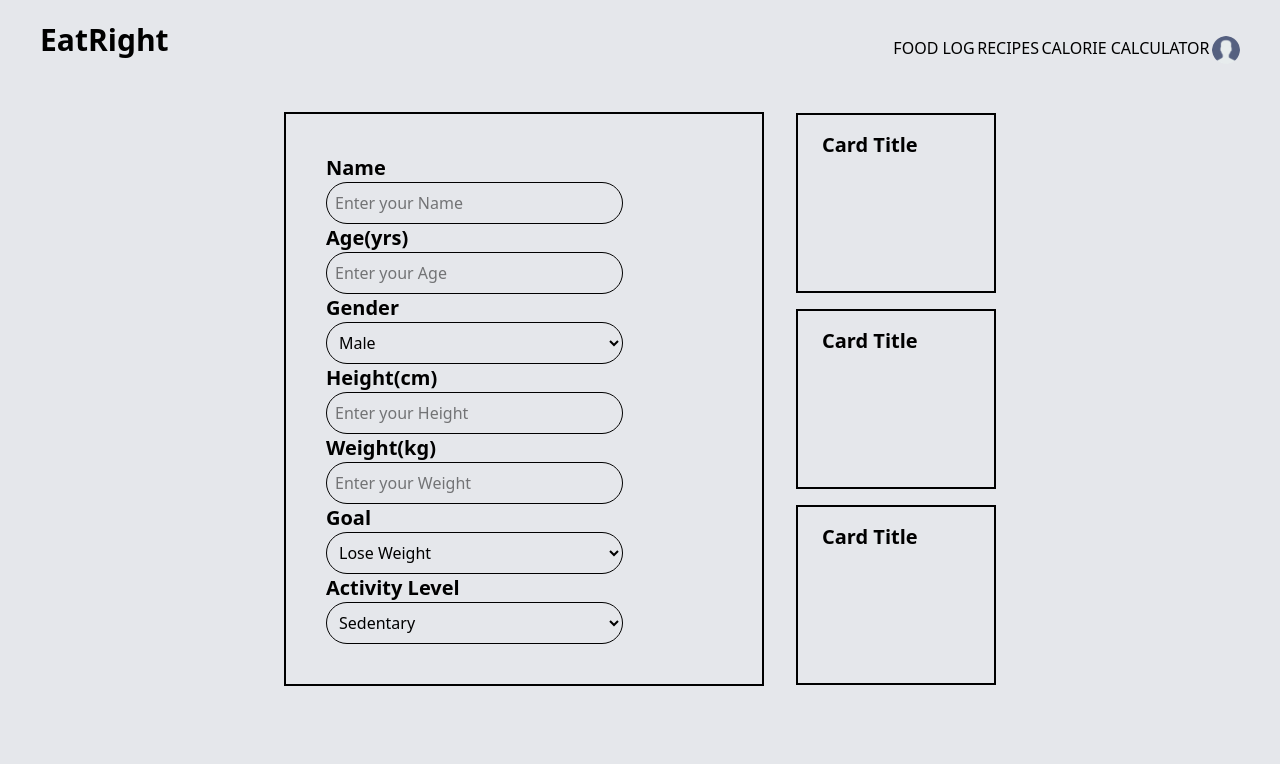
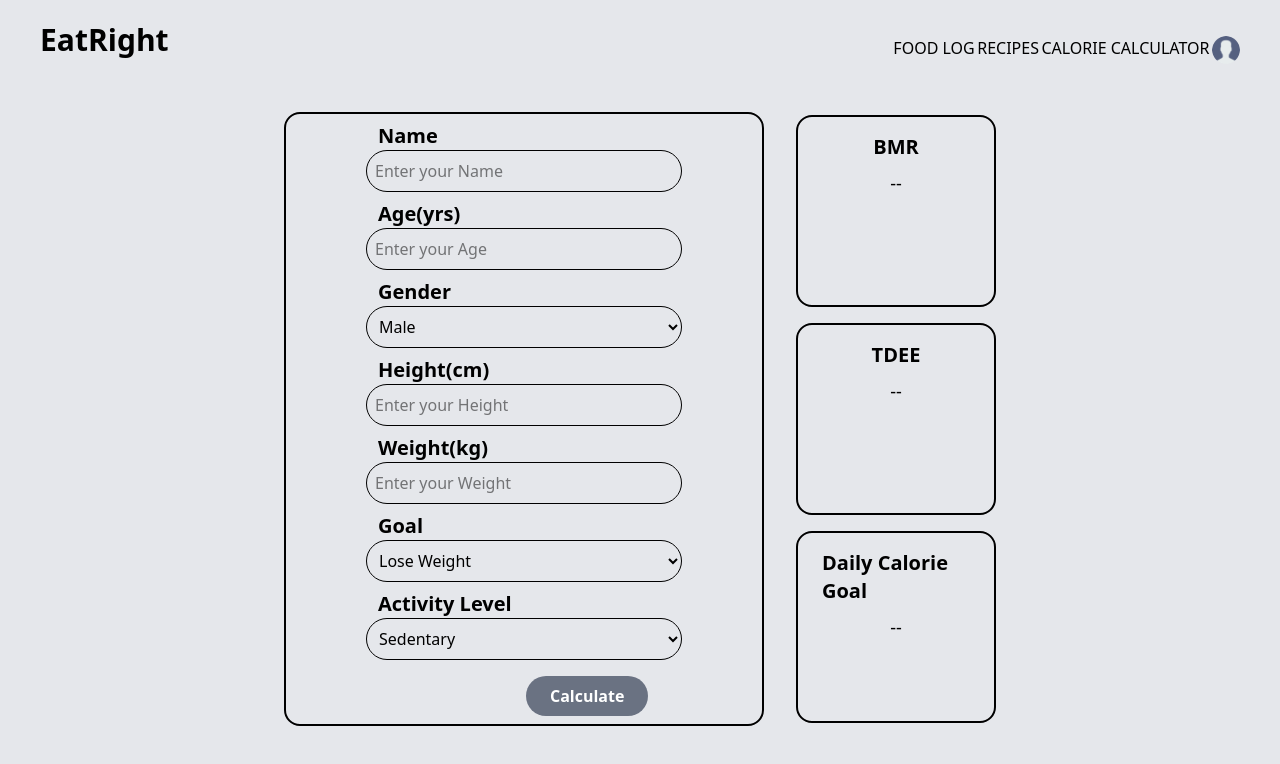
Before and after one commit to preethipatil175/EatRight, a React app in the folder frontend/: page /CalorieCalculator in a window 1280 px wide. Shown: the top 764 px of the page. Built offline with nearby package versions, Linux system fonts and the light colour scheme; the HTML template or start-up script is replaced by a standard one.

Commit message:
changes in CalorieCalculator

```diff
--- a/frontend/src/pages/CalorieCalculator.tsx
+++ b/frontend/src/pages/CalorieCalculator.tsx
@@ -1,89 +1,165 @@
+import { useState } from "react";
 import NavBar from "../components/Navbar";
 
 const CalorieCalculator = () => {
+  const [bmr, setBmr] = useState<number | null>(null);
+  const [tdee, setTdee] = useState<number | null>(null);
+  const [calories, setCalories] = useState<number | null>(null);
+
+  const handleCalculate = async () => {
+    const response = await fetch("http://127.0.0.1:8000/user/", {
+      method: "POST",
+      headers: {
+        "Content-Type": "application/json",
+      },
+      body: JSON.stringify({
+        name: name,
+        age: Number(age),
+        gender: gender,
+        height_cm: Number(height),
+        weight_kg: Number(weight),
+        activity_level: activityLevel,
+        goal: goal,
+      }),
+    });
+    if (!response.ok) {
+      console.error("API Error");
+      return;
+    }
+
+    const data = await response.json();
+
+    setBmr(data.bmr);
+    setTdee(data.tdee);
+    setCalories(data.calories);
+  };
+
+  const [name, setName] = useState("");
+  const [age, setAge] = useState("");
+  const [gender, setGender] = useState("Male");
+  const [height, setHeight] = useState("");
+  const [weight, setWeight] = useState("");
+  const [goal, setGoal] = useState("Loss");
+  const [activityLevel, setActivityLevel] = useState("Sedentary");
+
   return (
     <div className="min-h-screen bg-gray-200">
       <NavBar />
       <div className="flex justify-center items-center gap-8 px-60 mt-8">
         {/* LEFT: FORM */}
-        <div className="border-2 border-black w-3/5 p-10">
-          <div>
-            <p className="font-bold text-xl">Name</p>
+        <div className="border-2 border-black rounded-2xl w-3/5 px-10 py-2">
+          <div className="px-10">
+            <p className="font-bold text-xl px-3">Name</p>
             <input
-              className="border-1 border-black w-3/4 rounded-3xl p-2"
+              className="border-1 border-black w-full rounded-3xl p-2"
               type="text"
+              value={name}
+              onChange={(event) => setName(event.target.value)}
               placeholder="Enter your Name"
             />
           </div>
 
-          <div>
-            <p className="font-bold text-xl">Age(yrs)</p>
+          <div className="px-10">
+            <p className="font-bold text-xl px-3 mt-2">Age(yrs)</p>
             <input
-              className="border-1 border-black w-3/4 rounded-3xl p-2"
-              type="text"
+              className="border-1 border-black w-full rounded-3xl p-2"
+              type="number"
+              value={age}
+              onChange={(event) => setAge(event.target.value)}
               placeholder="Enter your Age"
             />
           </div>
 
-          <div>
-            <p className="font-bold text-xl">Gender</p>
-            <select className="border-1 border-black w-3/4 rounded-3xl p-2">
-              <option value="male">Male</option>
-              <option value="female">Female</option>
+          <div className="px-10">
+            <p className="font-bold text-xl px-3 mt-2 ">Gender</p>
+            <select
+              className="border-1 border-black w-full rounded-3xl p-2"
+              value={gender}
+              onChange={(event) => setGender(event.target.value)}
+            >
+              <option value="Male">Male</option>
+              <option value="Female">Female</option>
             </select>
           </div>
 
-          <div>
-            <p className="font-bold text-xl">Height(cm)</p>
+          <div className="px-10">
+            <p className="font-bold text-xl px-3 mt-2 ">Height(cm)</p>
             <input
-              className="border-1 border-black w-3/4 rounded-3xl p-2"
-              type="text"
+              className="border-1 border-black w-full rounded-3xl p-2"
+              type="number"
+              value={height}
+              onChange={(event) => setHeight(event.target.value)}
               placeholder="Enter your Height"
             />
           </div>
 
-          <div>
-            <p className="font-bold text-xl">Weight(kg)</p>
+          <div className="px-10">
+            <p className="font-bold text-xl px-3 mt-2">Weight(kg)</p>
             <input
-              className="border-1 border-black w-3/4 rounded-3xl p-2"
-              type="text"
+              className="border-1 border-black w-full rounded-3xl p-2"
+              type="number"
+              value={weight}
+              onChange={(event) => setWeight(event.target.value)}
               placeholder="Enter your Weight"
             />
           </div>
 
-          <div>
-            <p className="font-bold text-xl">Goal</p>
-            <select className="border-1 border-black w-3/4 rounded-3xl p-2">
-              <option value="lose">Lose Weight</option>
-              <option value="maintain">Maintain Weight</option>
-              <option value="gain">Gain Weight</option>
+          <div className="px-10">
+            <p className="font-bold text-xl px-3 mt-2">Goal</p>
+            <select
+              className="border-1 border-black w-full rounded-3xl p-2"
+              value={goal}
+              onChange={(event) => setGoal(event.target.value)}
+            >
+              <option value="Loss">Lose Weight</option>
+              <option value="Maintain">Maintain Weight</option>
+              <option value="Gain">Gain Weight</option>
             </select>
           </div>
 
-          <div>
-            <p className="font-bold text-xl">Activity Level</p>
-            <select className="border-1 border-black w-3/4 rounded-3xl p-2">
-              <option value="sedentary">Sedentary</option>
-              <option value="light">Lightly Active</option>
-              <option value="moderate">Moderately Active</option>
-              <option value="active">Active</option>
-              <option value="veryActive">Very Active</option>
+          <div className="px-10">
+            <p className="font-bold text-xl px-3 mt-2">Activity Level</p>
+            <select
+              className="border-1 border-black w-full rounded-3xl p-2"
+              value={activityLevel}
+              onChange={(event) => setActivityLevel(event.target.value)}
+            >
+              <option value="Sedentary">Sedentary</option>
+              <option value="Lightly Active">Lightly Active</option>
+              <option value="Moderate">Moderately Active</option>
+              <option value="Active">Active</option>
+              <option value="Very Active">Very Active</option>
             </select>
           </div>
+          <button
+            onClick={handleCalculate}
+            className="bg-gray-500 hover:bg-gray-700 text-white ml-50 font-bold py-2 px-6 rounded-full mt-4"
+          >
+            Calculate
+          </button>
         </div>
 
         {/* RIGHT: CARDS */}
         <div className="flex flex-col gap-4 w-1/4">
-          <div className="px-6 py-4 h-45 border-2 border-black">
-            <div className="font-bold text-xl mb-2">Card Title</div>
+          <div className="px-6 py-4 h-48 border-2 border-black rounded-2xl">
+            <div className="font-bold text-center text-xl mb-2">BMR</div>
+            <div className="text-center text-lg">
+              {bmr !== null ? bmr : "--"}
+            </div>
           </div>
 
-          <div className="px-6 py-4 h-45 border-2 border-black">
-            <div className="font-bold text-xl mb-2">Card Title</div>
+          <div className="px-6 py-4 h-48 border-2 border-black rounded-2xl">
+            <div className="font-bold text-xl text-center mb-2">TDEE</div>
+            <div className="text-center text-lg">
+              {tdee !== null ? tdee : "--"}
+            </div>
           </div>
 
-          <div className="px-6 py-4 h-45 border-2 border-black">
-            <div className="font-bold text-xl mb-2">Card Title</div>
+          <div className="px-6 py-4 h-48 border-2 rounded-2xl border-black">
+            <div className="font-bold text-xl mb-2">Daily Calorie Goal</div>
+            <div className="text-center text-lg">
+              {calories !== null ? calories : "--"}
+            </div>
           </div>
         </div>
       </div>
```
Also changed, not shown: 1 other file (tests, documents, lock files or other folders).
